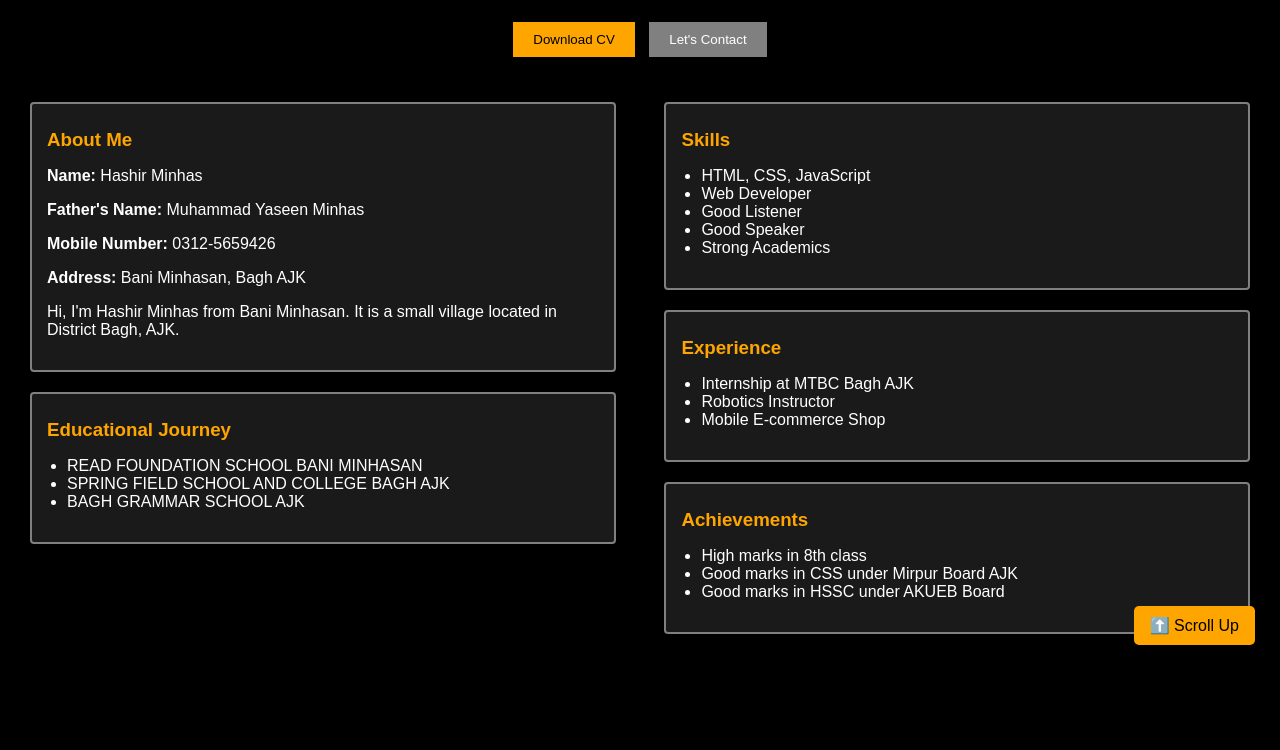
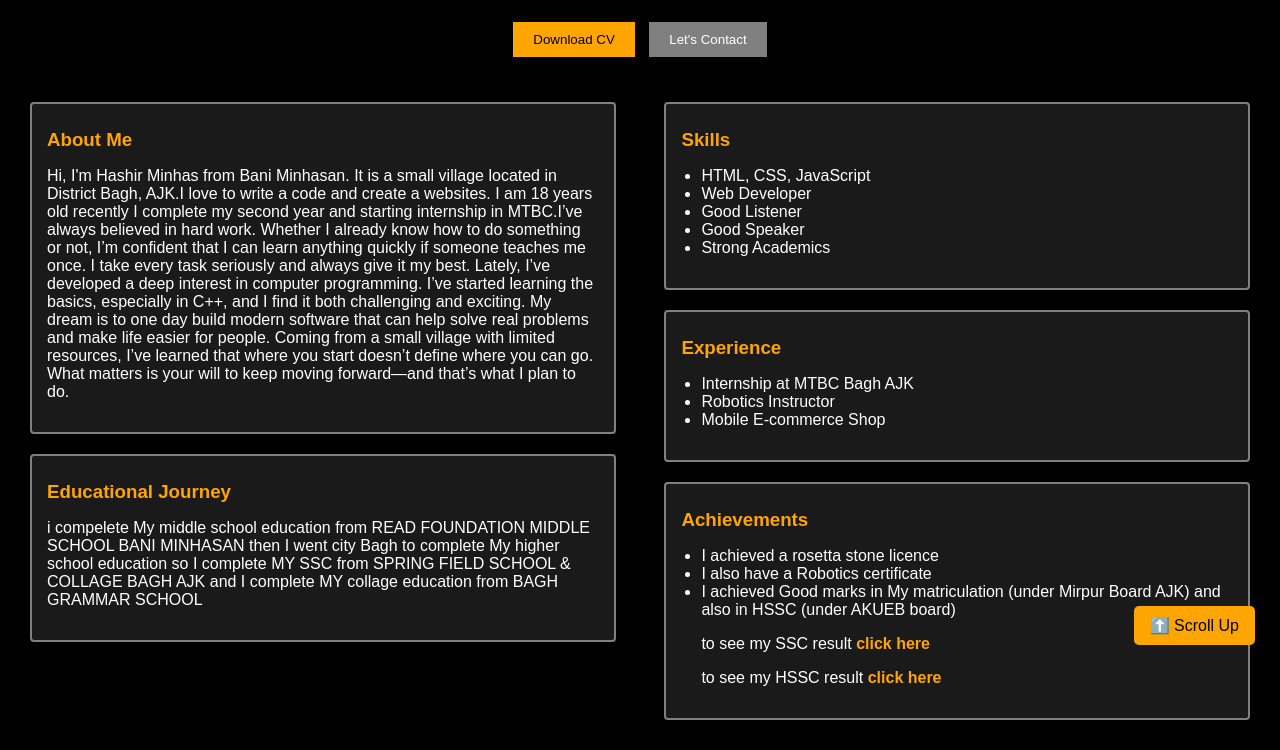
Before and after one commit to minhas116/hashir, a plain HTML site: page index.html in a window 1280 px wide. Shown: the part 130-880 px from the top of the page. Before the commit the page ends 800 px from the top, so only its background shows below. Drawn offline with Linux system fonts and the light colour scheme.

Commit message:
Update index.html

```diff
--- a/index.html
+++ b/index.html
@@ -23,19 +23,15 @@
         <div class="left-side">
             <div class="my">
                 <h3 class="about">About Me</h3>
-                <p><strong>Name:</strong> Hashir Minhas</p>
-                <p><strong>Father's Name:</strong> Muhammad Yaseen Minhas</p>
-                <p><strong>Mobile Number:</strong> 0312-5659426</p>
-                <p><strong>Address:</strong> Bani Minhasan, Bagh AJK</p>
-                <p>Hi, I'm Hashir Minhas from Bani Minhasan. It is a small village located in District Bagh, AJK.</p>
+                <p>Hi, I'm Hashir Minhas from Bani Minhasan. It is a small village located in District Bagh, AJK.I love to write a code and create a websites. I am 18 years old recently I complete my second year and starting internship in MTBC.I’ve always believed in hard work. Whether I already know how to do something or not, I’m confident that I can learn anything quickly if someone teaches me once. I take every task seriously and always give it my best.
+
+Lately, I’ve developed a deep interest in computer programming. I’ve started learning the basics, especially in C++, and I find it both challenging and exciting. My dream is to one day build modern software that can help solve real problems and make life easier for people.
+
+Coming from a small village with limited resources, I’ve learned that where you start doesn’t define where you can go. What matters is your will to keep moving forward—and that’s what I plan to do.</p>
             </div>
             <div class="edu">
                 <h3 class="jo">Educational Journey</h3>
-                <ul>
-                    <li>READ FOUNDATION SCHOOL BANI MINHASAN</li>
-                    <li>SPRING FIELD SCHOOL AND COLLEGE BAGH AJK</li>
-                    <li>BAGH GRAMMAR SCHOOL AJK</li>
-                </ul>
+                <p>i compelete My middle school education from READ FOUNDATION MIDDLE SCHOOL BANI MINHASAN then I went city Bagh to complete My higher school education so I complete MY SSC from SPRING FIELD SCHOOL & COLLAGE BAGH AJK and I complete MY collage education from BAGH GRAMMAR SCHOOL</p>
             </div>
         </div>
 
@@ -64,9 +60,11 @@
             <div class="achievements">
                 <h3 class="exp">Achievements</h3>
                 <ul>
-                    <li>High marks in 8th class</li>
-                    <li>Good marks in CSS under Mirpur Board AJK</li>
-                    <li>Good marks in HSSC under AKUEB Board</li>
+                    <li>I achieved a rosetta stone licence </li>
+                    <li>I also have a Robotics certificate</li>
+                    <li>I achieved Good marks in My matriculation (under Mirpur Board AJK) and also in HSSC (under AKUEB board)</li>
+                    <P>to see my SSC result <a href="img.png.jpg" target="_blank">click here</a></P>
+                    <P>to see my HSSC result <a href="mgp.png.jpg" target="_blank">click here</a></P>
                 </ul>
             </div>
         </div>
```
